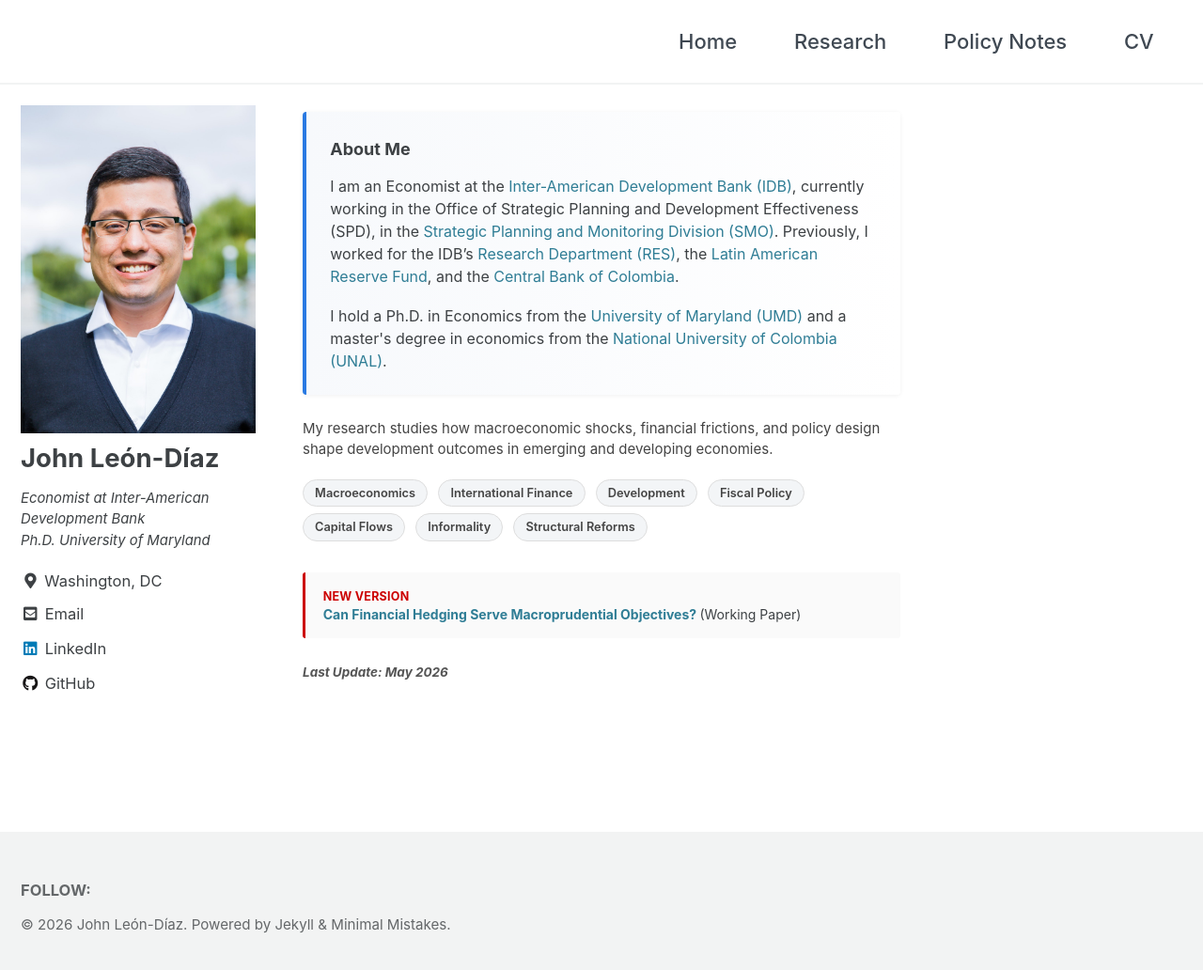
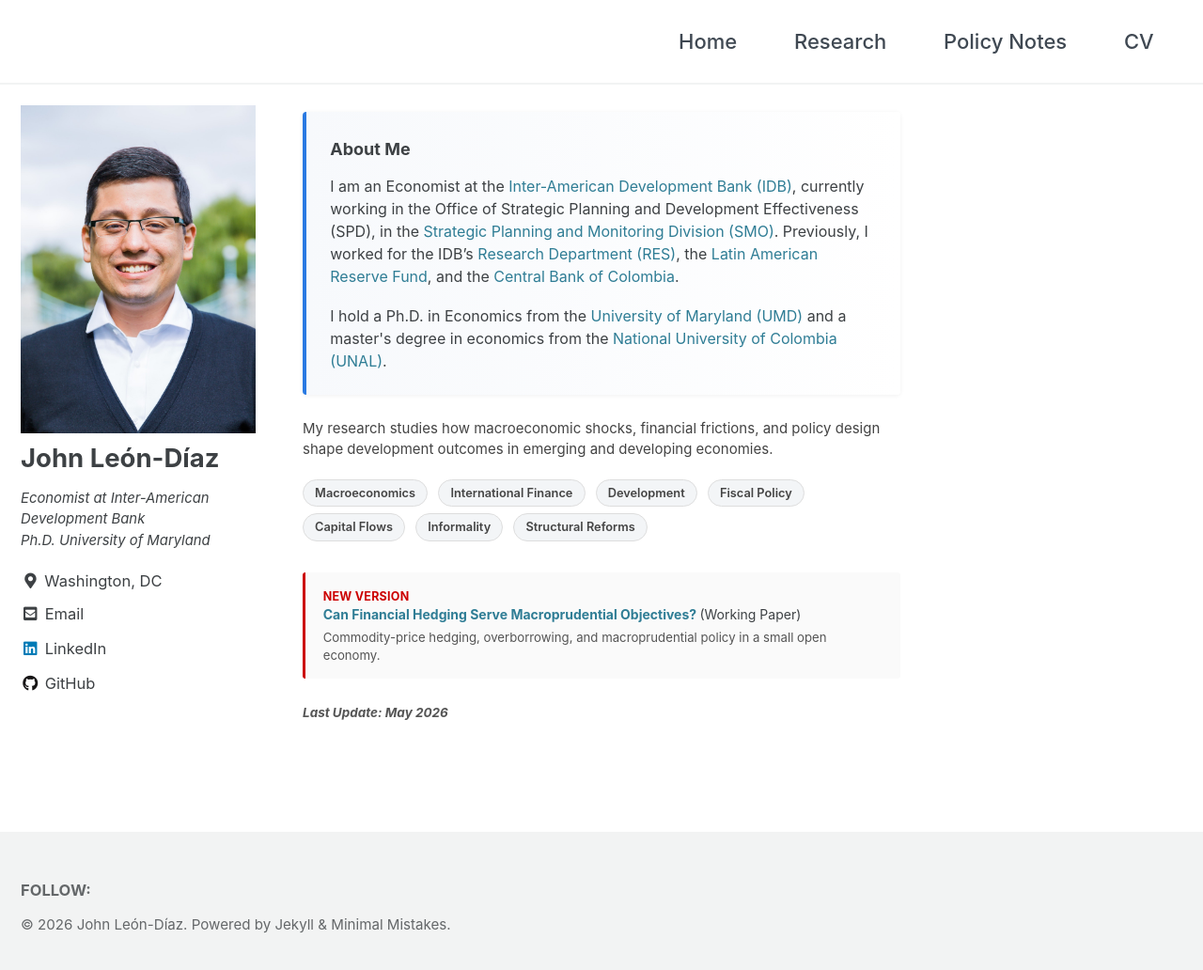
Before and after one commit to jleondia/jleondia.github.io, a Jekyll site: the page built from _pages/home.md, in a window 1280 px wide and 1040 px high. Shown: the top 1032 px of the window at 94% size. Built offline with Jekyll 4.4.1, drawn with Linux system fonts in a browser that asks for light colours; cached includes are drawn as plain includes.

Commit message:
Add update description for working paper
Added a description for the working paper on commodity-price hedging.

```diff
--- a/_pages/home.md
+++ b/_pages/home.md
@@ -98,6 +98,12 @@ comments: false
     color: #555555;
     margin-top: 1.2rem;
   }
+
+  body .archive .update-description {
+  font-size: 13.2px !important;
+  color: #555555;
+  margin-top: 0.25rem;
+}
 </style>
 
 <div class="home-card">
@@ -142,6 +148,9 @@ comments: false
     Can Financial Hedging Serve Macroprudential Objectives?
   </a>
   <span>(Working Paper)</span>
+  <div class="update-description">
+    Commodity-price hedging, overborrowing, and macroprudential policy in a small open economy.
+  </div>
 </div>
 
 <p class="last-update">
```
